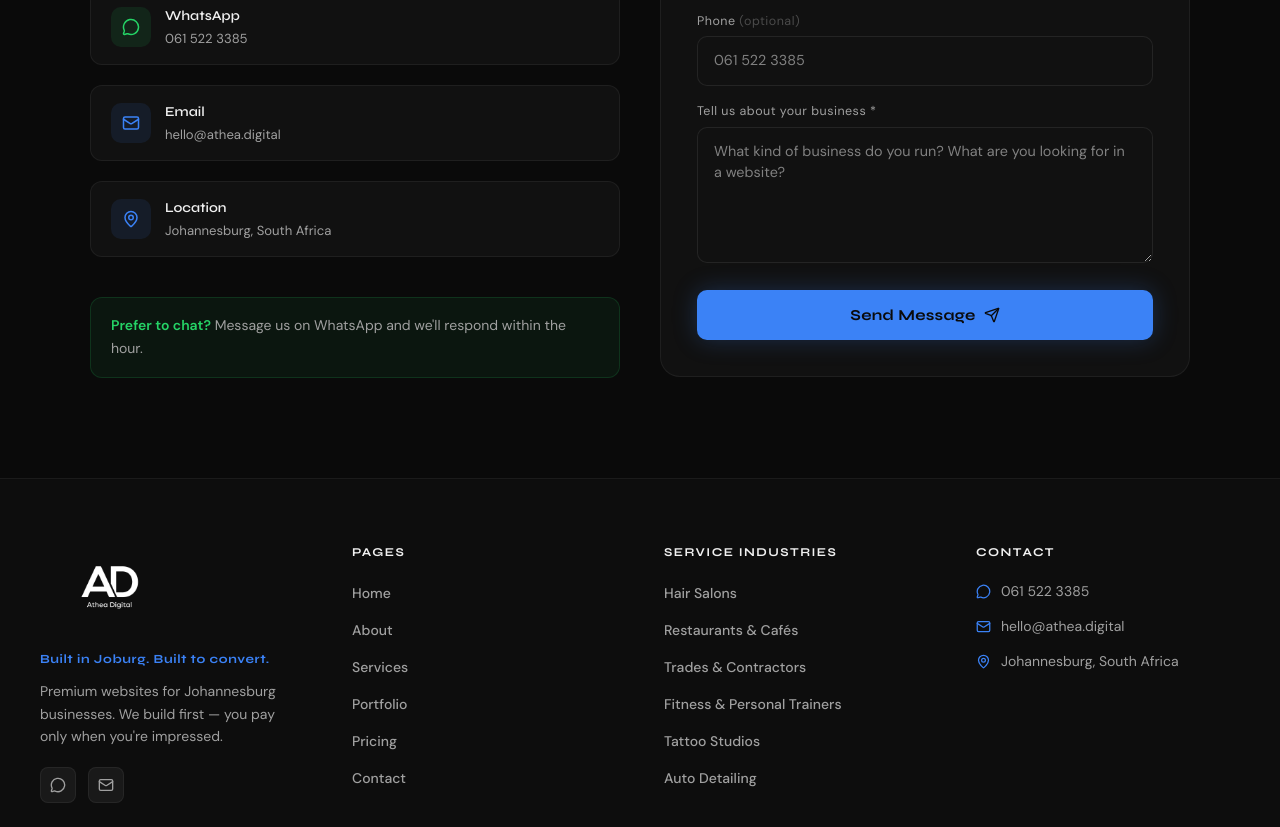
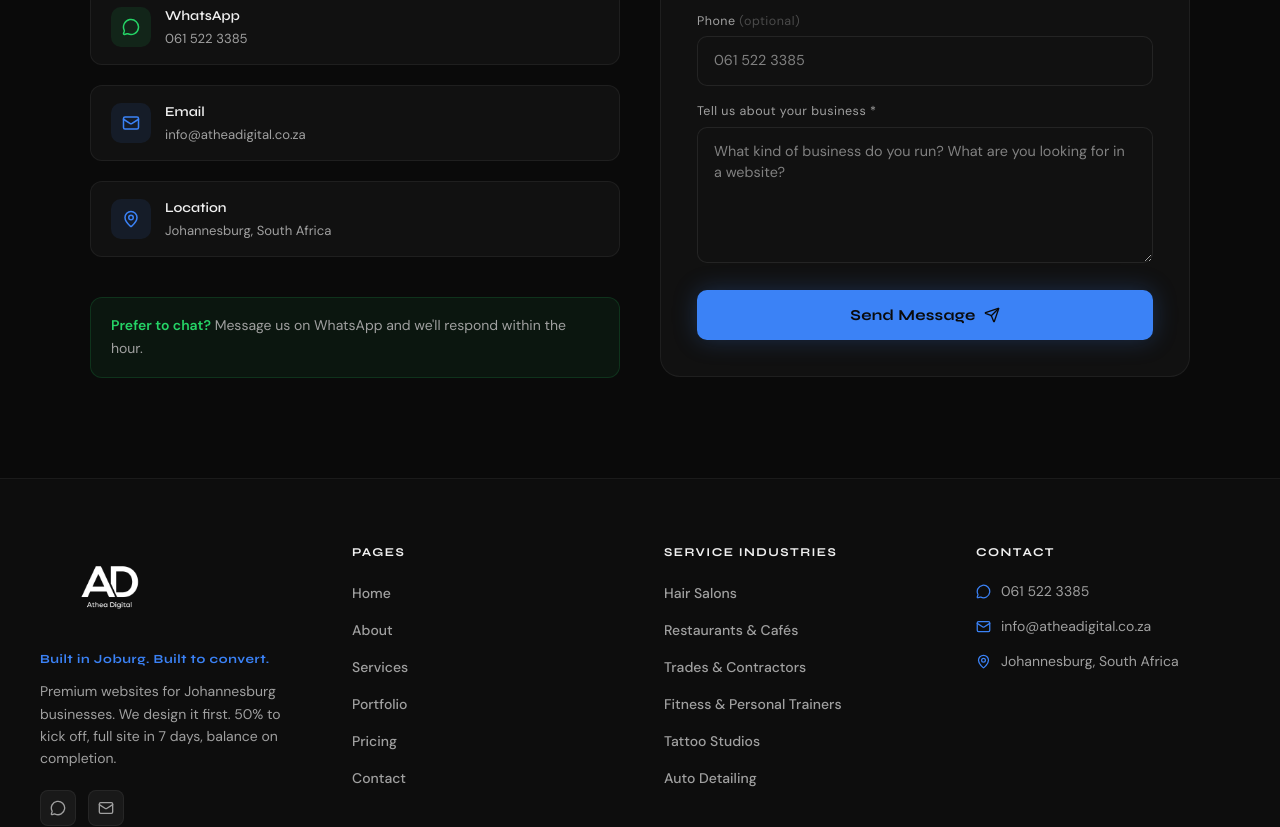
Before and after one commit to damzzz230/athea-digital-website, a React (Vite) app: page /contact in a window 1280 px wide. Shown: the part 860-1687 px from the top of the page. Built offline with nearby package versions, Linux system fonts and the light colour scheme.

Commit message:
Changed text on hero banner, changed all text acroos website regarding upfront payment, added business email address across the site, created a formspree account so that when a client messages on the contact form we will receive the repsonse.

```diff
--- a/src/App.jsx
+++ b/src/App.jsx
@@ -25,8 +25,8 @@ const PAGE_TITLES = {
 }
 
 const PAGE_DESCRIPTIONS = {
-  '/':          'Athea Digital builds premium websites for Johannesburg businesses — salons, trades, restaurants, fitness, tattoo studios and more. See your site before you pay.',
-  '/about':     'We\'re a two-person web design studio based in Johannesburg. We build fast, mobile-first websites for local businesses — you see it before you pay anything.',
+  '/':          'Athea Digital builds premium websites for Johannesburg businesses — salons, trades, restaurants, fitness, tattoo studios and more. We design your site first — see it, approve it, and pay 50% to kick off. Full build delivered in 7 days.',
+  '/about':     'We\'re a two-person web design studio based in Johannesburg. We build fast, mobile-first websites for local businesses — we design it first, you approve it, then pay 50% to start. Full site delivered in 7 days.',
   '/services':  'Custom websites for Johannesburg hair salons, restaurants, trades, fitness studios, tattoo parlours, and auto detailers. Niche-specific design that converts.',
   '/portfolio': 'View Athea Digital\'s portfolio of premium websites built for Johannesburg local businesses. Real projects, real results.',
   '/pricing':   'Transparent, once-off web design pricing for Johannesburg businesses. Starter from R3,499 — no monthly fees, no hidden costs. You own your site outright.',
--- a/src/components/Footer.jsx
+++ b/src/components/Footer.jsx
@@ -126,14 +126,14 @@ export default function Footer() {
               lineHeight: 1.6,
               maxWidth: '260px',
             }}>
-              Premium websites for Johannesburg businesses. We build first — you pay only when you're impressed.
+              Premium websites for Johannesburg businesses. We design it first. 50% to kick off, full site in 7 days, balance on completion.
             </p>
 
             {/* Social icons */}
             <div style={{ display: 'flex', gap: '12px', marginTop: '20px' }}>
               {[
                 { href: 'https://wa.me/27615223385', icon: <MessageCircle size={16} />, label: 'WhatsApp' },
-                { href: 'mailto:hello@athea.digital', icon: <Mail size={16} />, label: 'Email' },
+                { href: 'mailto:info@atheadigital.co.za', icon: <Mail size={16} />, label: 'Email' },
               ].map(({ href, icon, label }) => (
                 <a
                   key={label}
@@ -210,13 +210,13 @@ export default function Footer() {
                 061 522 3385
               </a>
               <a
-                href="mailto:hello@athea.digital"
+                href="mailto:info@atheadigital.co.za"
                 style={{ display: 'flex', alignItems: 'center', gap: '10px', color: '#A0A0A0', textDecoration: 'none', fontSize: '0.875rem', fontFamily: 'DM Sans, sans-serif', transition: 'color 0.2s' }}
                 onMouseEnter={e => { e.currentTarget.style.color = '#F0F0F0' }}
                 onMouseLeave={e => { e.currentTarget.style.color = '#A0A0A0' }}
               >
                 <Mail size={15} style={{ color: '#3B82F6', flexShrink: 0 }} />
-                hello@athea.digital
+                info@atheadigital.co.za
               </a>
               <div style={{ display: 'flex', alignItems: 'center', gap: '10px', fontSize: '0.875rem', fontFamily: 'DM Sans, sans-serif', color: '#A0A0A0' }}>
                 <MapPin size={15} style={{ color: '#3B82F6', flexShrink: 0 }} />
--- a/src/components/Marquee.jsx
+++ b/src/components/Marquee.jsx
@@ -16,7 +16,7 @@ const ITEMS = [
   '✦',
   'Local Business',
   '✦',
-  'No Upfront Payment',
+  '50% To Start. Done In 7 Days.',
   '✦',
 ]
 
--- a/src/pages/About.jsx
+++ b/src/pages/About.jsx
@@ -170,7 +170,7 @@ const values = [
   {
     icon: Eye,
     title: 'Transparency',
-    body: "No hidden costs, no vague timelines. You see exactly what you're getting before any money changes hands.",
+    body: "No hidden costs, no vague timelines. You see exactly what you're getting before you commit a cent. Approve the design, pay 50% to start.",
   },
 ]
 
@@ -299,7 +299,7 @@ export default function About() {
                 Most agencies ask you to sign a contract, pay a deposit, and then wait weeks to see anything. We do the opposite.
               </p>
               <p style={{ fontFamily: 'DM Sans, sans-serif', fontSize: '1rem', color: '#A0A0A0', lineHeight: 1.8, marginBottom: '20px' }}>
-                <strong style={{ color: '#F0F0F0' }}>We build the site first.</strong> You get to see exactly what you're getting — the design, the layout, the copy, the features — before you commit to anything. If you love it, we talk about a deal. If it's not right, we iterate until it is.
+                <strong style={{ color: '#F0F0F0' }}>We design your site first</strong> — layout, copy, features. Love it? Pay 50% to kick off. Full build delivered in 7 days, balance on completion.
               </p>
               <p style={{ fontFamily: 'DM Sans, sans-serif', fontSize: '1rem', color: '#A0A0A0', lineHeight: 1.8 }}>
                 This model works because we're confident in what we produce. It also means we only build sites we believe in — so you never end up with something we're not proud of.
--- a/src/pages/Contact.jsx
+++ b/src/pages/Contact.jsx
@@ -157,7 +157,7 @@ export default function Contact() {
                   </a>
 
                   <a
-                    href="mailto:hello@athea.digital"
+                    href="mailto:info@atheadigital.co.za"
                     style={{
                       display: 'flex',
                       alignItems: 'center',
@@ -192,7 +192,7 @@ export default function Contact() {
                     </div>
                     <div>
                       <p style={{ fontFamily: 'Syne, sans-serif', fontWeight: 600, fontSize: '0.85rem', color: '#F0F0F0', marginBottom: '2px' }}>Email</p>
-                      <p style={{ fontFamily: 'DM Sans, sans-serif', fontSize: '0.82rem', color: '#A0A0A0' }}>hello@athea.digital</p>
+                      <p style={{ fontFamily: 'DM Sans, sans-serif', fontSize: '0.82rem', color: '#A0A0A0' }}>info@atheadigital.co.za</p>
                     </div>
                   </a>
 
@@ -256,7 +256,7 @@ export default function Contact() {
                 </h3>
 
                 <form
-                  action="https://formspree.io/f/placeholder"
+                  action="https://formspree.io/f/mkoabllw"
                   method="POST"
                   style={{ display: 'flex', flexDirection: 'column', gap: '16px' }}
                 >
--- a/src/pages/Home.jsx
+++ b/src/pages/Home.jsx
@@ -8,7 +8,7 @@ import {
 import { gsap } from '../lib/gsap'
 import Marquee from '../components/Marquee'
 
-const heroWords = ["We're So Good,", "We Build It", "First."]
+const heroWords = ["Still Paying Upfront", "For A Site You", "Haven't Seen?"]
 
 const niches = [
   { icon: Scissors, label: 'Hair Salons' },
@@ -33,7 +33,7 @@ const features = [
   {
     icon: Clock,
     title: 'Launched in Days',
-    body: 'No discovery calls that drag on for weeks. We spec-build your site and have it live faster than any traditional agency.',
+    body: 'No discovery calls that drag on for weeks. We design your site before you commit — approve it, pay 50%, and have the full build delivered in 7 days.',
   },
 ]
 
@@ -757,7 +757,7 @@ export default function Home() {
                 marginBottom: '44px',
               }}
             >
-              See your finished website before you spend a cent. Custom-built for your business. Delivered in 5 days.
+              We do it differently. See your design first, pay 50% to start, full site delivered in 7 days.
             </motion.p>
 
             {/* CTAs */}
@@ -1103,7 +1103,7 @@ export default function Home() {
                 maxWidth: '480px',
                 margin: '0 auto 36px',
               }}>
-                No lengthy briefs. No upfront payment. We build your site — you see it, love it, then we talk about the rest.
+                No lengthy briefs. No guessing. We design your site first — love it, pay 50% to kick off, full site in 7 days.
               </p>
 
               <div style={{ display: 'flex', justifyContent: 'center', flexWrap: 'wrap', gap: '16px' }}>
--- a/src/pages/Pricing.jsx
+++ b/src/pages/Pricing.jsx
@@ -69,8 +69,8 @@ const tiers = [
 
 const faqs = [
   {
-    q: 'Do I pay upfront?',
-    a: 'No. We build the site first and show it to you. Once you love it and we agree on price, payment is made before handover. No deposits, no risk on your side.',
+    q: 'How does payment work?',
+    a: 'We design your site first at no cost. Once you approve it, pay 50% to kick off. We deliver the full site within 7 days — balance due on completion.',
   },
   {
     q: 'What do I need to provide?',
```
